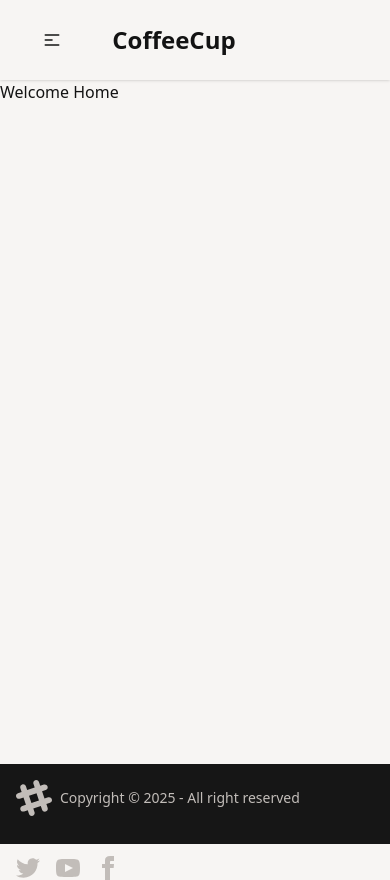
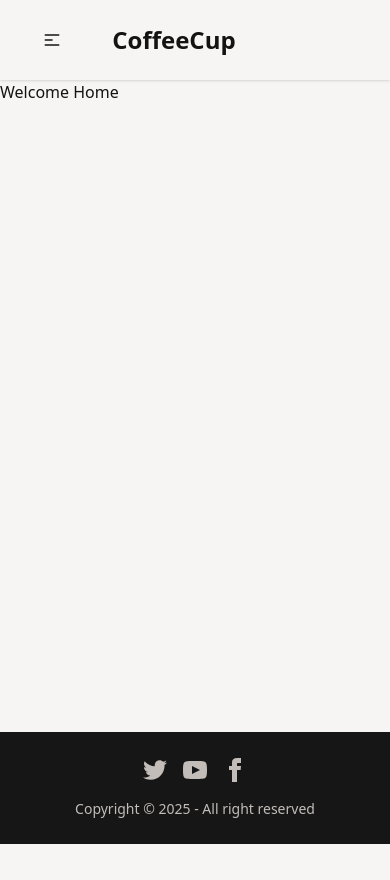
Before and after one commit to rubayedhasan/coffee-book-react-react-router-, a React (Vite) app: page / in a window 390 px wide. After the commit the page ends 844 px from the top, so only its background shows below. Built offline with nearby package versions, Linux system fonts and the light colour scheme.

Commit message:
adding footer styles & make it responsive for all devices

```diff
--- a/src/components/Footer.jsx
+++ b/src/components/Footer.jsx
@@ -1,21 +1,13 @@
 const Footer = () => {
   return (
-    <footer className="footer sm:footer-horizontal bg-neutral text-neutral-content items-center p-4 h-20">
-      <aside className="grid-flow-col items-center">
-        <svg
-          width="36"
-          height="36"
-          viewBox="0 0 24 24"
-          xmlns="http://www.w3.org/2000/svg"
-          fillRule="evenodd"
-          clipRule="evenodd"
-          className="fill-current"
-        >
-          <path d="M22.672 15.226l-2.432.811.841 2.515c.33 1.019-.209 2.127-1.23 2.456-1.15.325-2.148-.321-2.463-1.226l-.84-2.518-5.013 1.677.84 2.517c.391 1.203-.434 2.542-1.831 2.542-.88 0-1.601-.564-1.86-1.314l-.842-2.516-2.431.809c-1.135.328-2.145-.317-2.463-1.229-.329-1.018.211-2.127 1.231-2.456l2.432-.809-1.621-4.823-2.432.808c-1.355.384-2.558-.59-2.558-1.839 0-.817.509-1.582 1.327-1.846l2.433-.809-.842-2.515c-.33-1.02.211-2.129 1.232-2.458 1.02-.329 2.13.209 2.461 1.229l.842 2.515 5.011-1.677-.839-2.517c-.403-1.238.484-2.553 1.843-2.553.819 0 1.585.509 1.85 1.326l.841 2.517 2.431-.81c1.02-.33 2.131.211 2.461 1.229.332 1.018-.21 2.126-1.23 2.456l-2.433.809 1.622 4.823 2.433-.809c1.242-.401 2.557.484 2.557 1.838 0 .819-.51 1.583-1.328 1.847m-8.992-6.428l-5.01 1.675 1.619 4.828 5.011-1.674-1.62-4.829z"></path>
-        </svg>
-        <p>Copyright © {new Date().getFullYear()} - All right reserved</p>
+    <footer className="bg-neutral text-neutral-content p-6 md:p-5 h-28 md:h-20">
+      <div className="w-11/12 lg:w-4/5 mx-auto footer sm:footer-horizontal  items-center justify-items-center gap-y-3.5 h-full">
+        <aside className="grid-flow-col items-center order-2 md:order-1">
+          <p className="text-sm md:text-base">
+            Copyright © {new Date().getFullYear()} - All right reserved
+          </p>
         </aside>
-      <nav className="grid-flow-col gap-4 md:place-self-center md:justify-self-end">
+        <nav className="grid-flow-col gap-4 md:place-self-center md:justify-self-end order-1 md:order-2">
           <a>
             <svg
               xmlns="http://www.w3.org/2000/svg"
@@ -50,6 +42,7 @@ const Footer = () => {
             </svg>
           </a>
         </nav>
+      </div>
     </footer>
   );
 };
--- a/src/layouts/MainLayout.jsx
+++ b/src/layouts/MainLayout.jsx
@@ -9,7 +9,7 @@ const MainLayout = () => {
       <Navbar></Navbar>
 
       {/* dynamic section container */}
-      <section className="min-h-[calc(100vh-160px)]">
+      <section className="min-h-[calc(100vh-192px)] md:min-h-[calc(100vh-160px)]">
         {/* dynamic section  */}
         <Outlet />
       </section>
```
Lines whose indentation alone changed are shown as unchanged.
